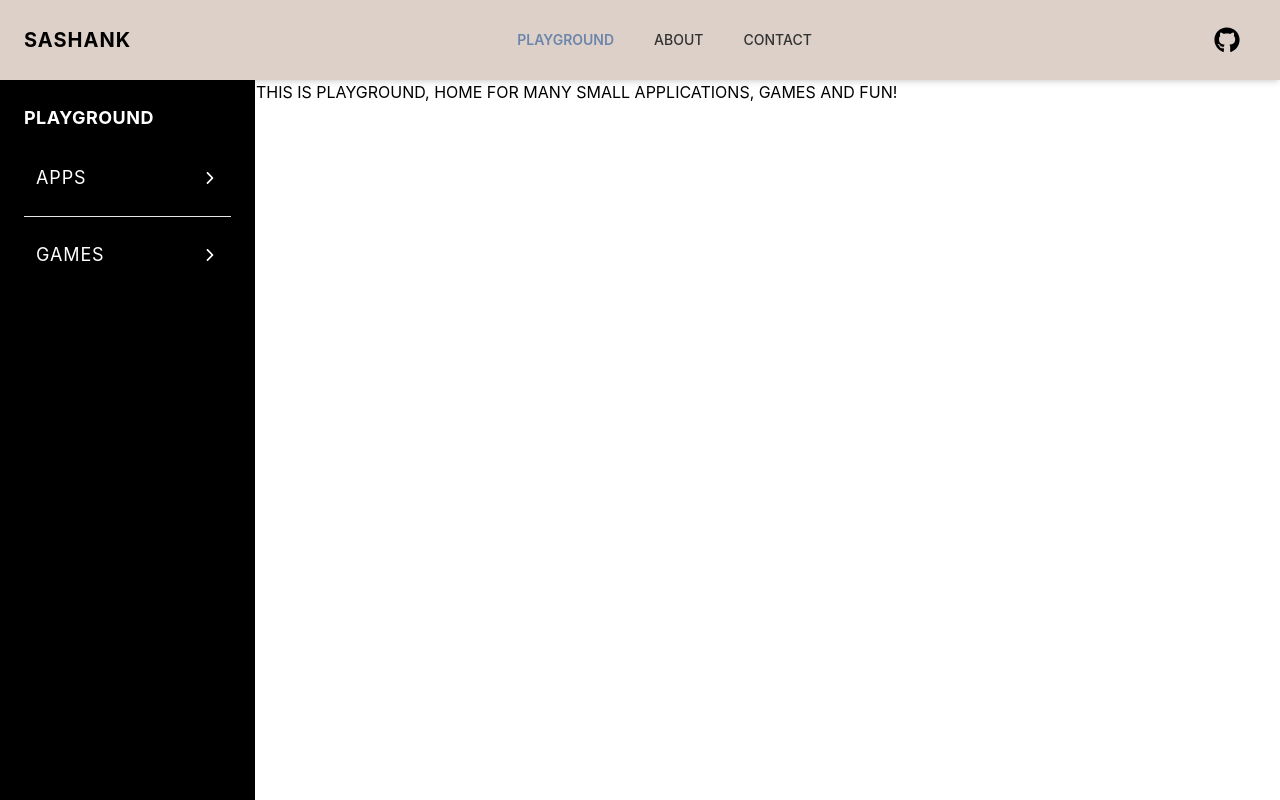
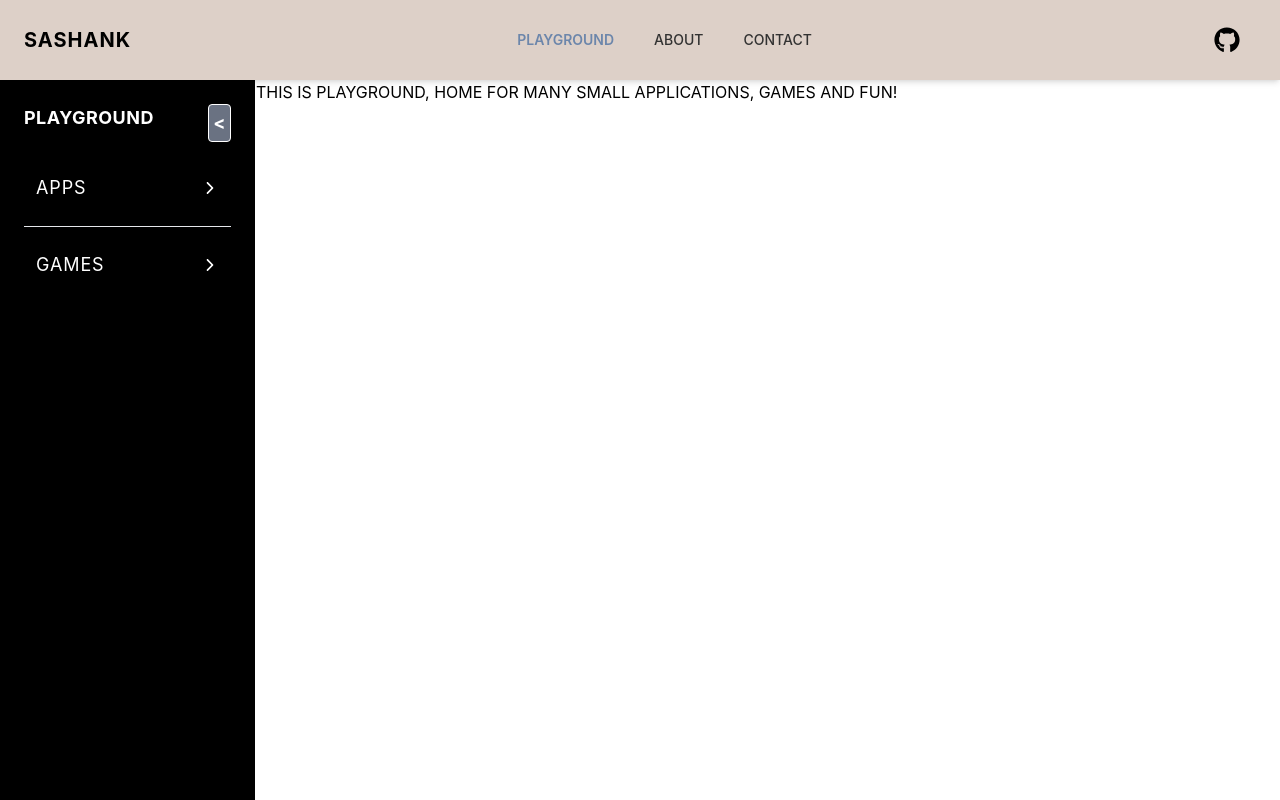
Before and after one commit to sashank-ab4/sashank-playground, a React (Vite) app: page /playground in a window 1280 px wide. Built offline with nearby package versions, Linux system fonts and the light colour scheme.

Commit message:
Added SIdebar Close feature!

```diff
--- a/src/layout/Playground.jsx
+++ b/src/layout/Playground.jsx
@@ -5,11 +5,27 @@ import { IoIosArrowForward } from "react-icons/io";
 
 export default function Playground() {
   const [openCategory, setOpenCategory] = useState(null);
+  const [isOpen, setIsOpen] = useState(true);
+
   return (
+    <>
+      {!isOpen ? (
+        <div
+          className={`
+    fixed top-0 left-0 h-full w-64 bg-gray-900 text-white
+    transform transition-transform duration-300 ease-in-out
+    ${isOpen ? "translate-x-0" : "-translate-x-full"}
+  `}
+        ></div>
+      ) : (
         <div className=" flex min-h-[90vh]">
           <aside className=" w-64 border-r bg-black text-white p-6">
-        <h2 className="text-lg font-bold uppercase tracking-wide mb-6">
+            <h2 className=" flex justify-between text-lg font-bold uppercase tracking-wide mb-6">
               Playground
+              <button
+                className="border rounded bg-gray-500 p-1"
+                onClick={() => setIsOpen(!open)}
+              >{`<`}</button>
             </h2>
             {categoriesAndItems.map((category, index) => (
               <div
@@ -63,5 +79,7 @@ export default function Playground() {
             <Outlet />
           </main>
         </div>
+      )}
+    </>
   );
 }
```
Lines whose indentation alone changed are shown as unchanged.
